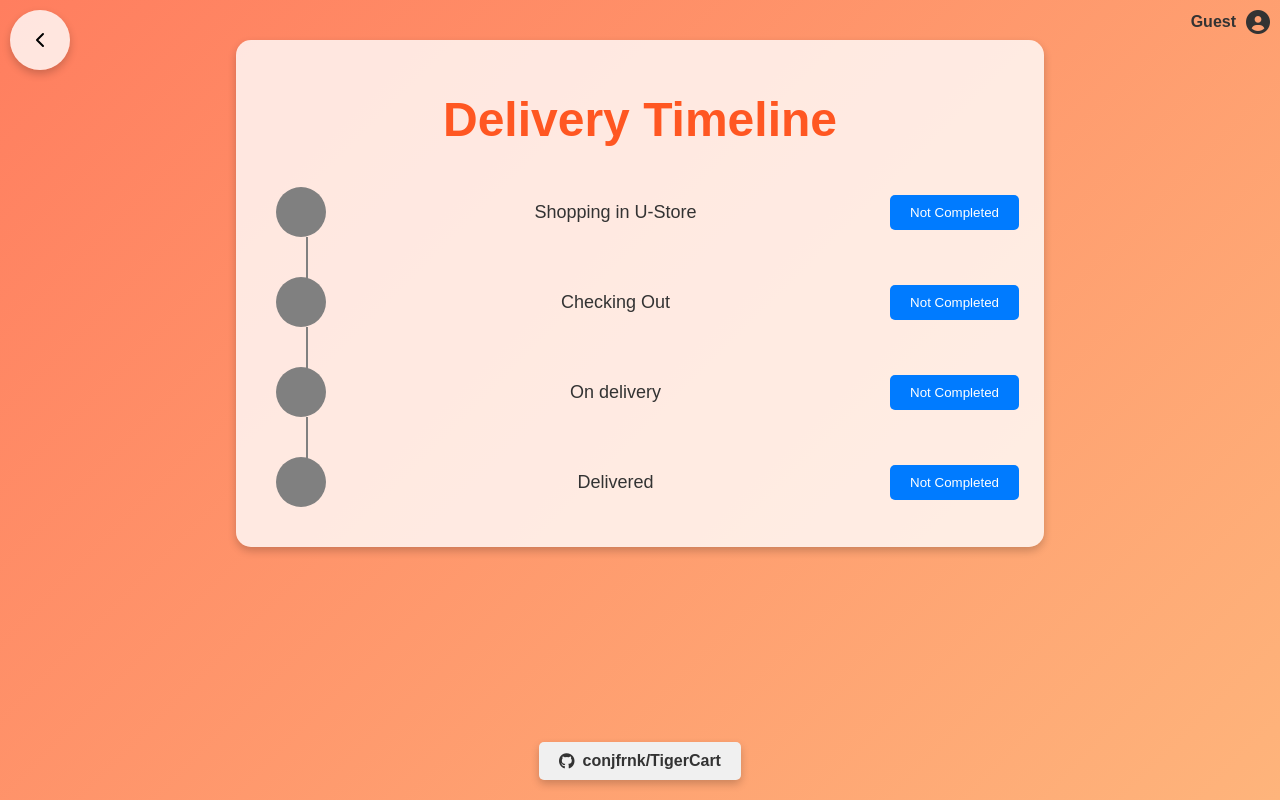
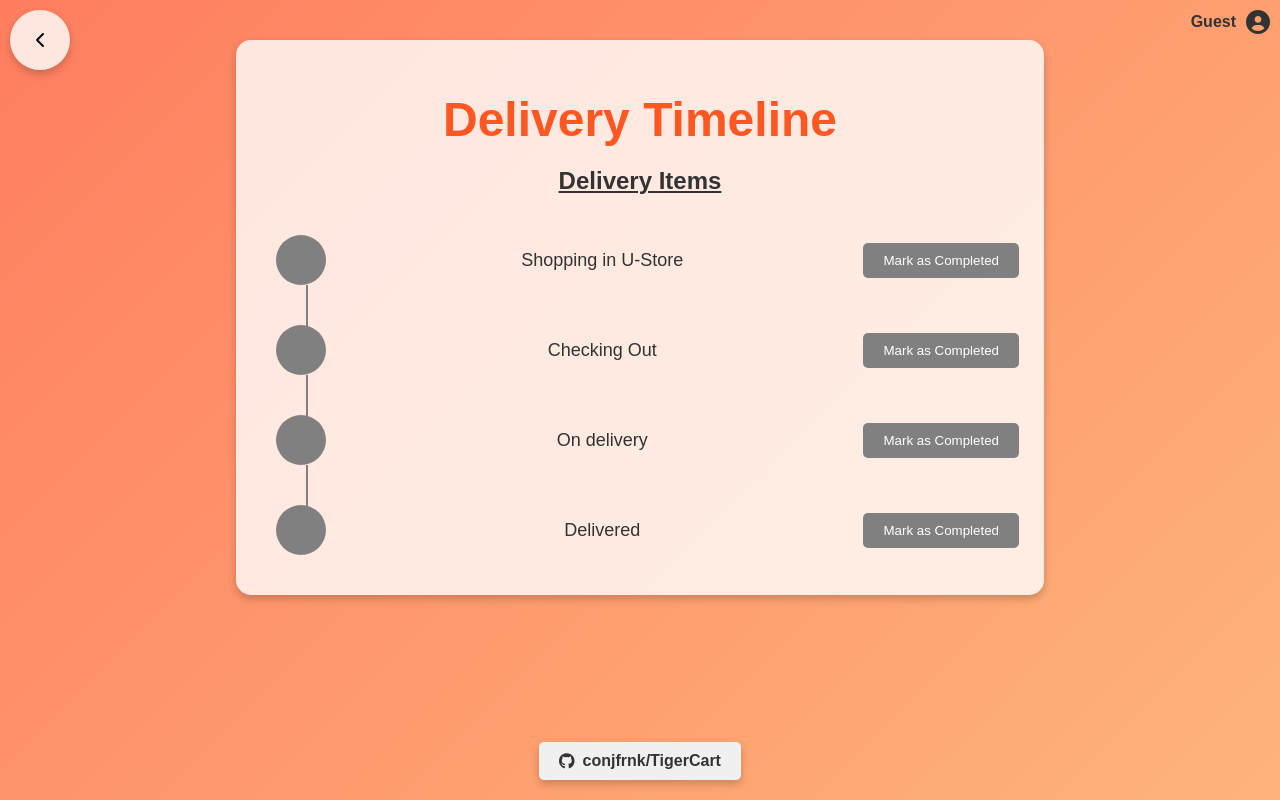
Before and after one commit to mattzhang80/TigerCart_forked, a Flask app: page /delivery_timeline/1 in a window 1280 px wide. Run offline with Flask 3, Linux system fonts and the light colour scheme; data that the repository does not hold is empty.

Commit message:
timeline shows deliverer what they need to buy

```diff
--- a/app.py
+++ b/app.py
@@ -336,7 +336,8 @@ def delivery_timeline(delivery_id):
     if response.status_code == 200:
         delivery = response.json()
         return render_template(
-            "deliverer_timeline.html", delivery=delivery
+            "deliverer_timeline.html", delivery=delivery,
+            items=delivery['cart']
         )
     return "Delivery not found", 404
 
--- a/templates/deliverer_timeline.html
+++ b/templates/deliverer_timeline.html
@@ -3,26 +3,32 @@
 
 {% block content %}
 <h1>Delivery Timeline</h1>
+<h2><u>Delivery Items</u></h2>
+<ul>
+    {% for item_id, item in items.items() %}
+        <li>{{ item.name }} - Quantity: {{ item.quantity }}</li>
+    {% endfor %}
+</ul>
 <div class="timeline">
     <div class="step" id="shopping-step">
         <div class="circle"></div>
         <span class="step-text">Shopping in U-Store</span>
-        <button onclick="markStepComplete('shopping-step')" id="shopping-status">Not Completed</button>
+        <button onclick="markStepComplete('shopping-step')" id="shopping-status" style="background-color: grey;">Mark as Completed</button>
     </div>
     <div class="step" id="checking-out-step">
         <div class="circle"></div>
         <span class="step-text">Checking Out</span>
-        <button onclick="markStepComplete('checking-out-step')" id="checking-out-status">Not Completed</button>
+        <button onclick="markStepComplete('checking-out-step')" id="checking-out-status" style="background-color: grey;">Mark as Completed</button>
     </div>
     <div class="step" id="on-delivery-step">
         <div class="circle"></div>
         <span class="step-text">On delivery</span>
-        <button onclick="markStepComplete('on-delivery-step')" id="on-delivery-status">Not Completed</button>
+        <button onclick="markStepComplete('on-delivery-step')" id="on-delivery-status" style="background-color: grey;">Mark as Completed</button>
     </div>
     <div class="step" id="delivered-step">
         <div class="circle"></div>
         <span class="step-text">Delivered</span>
-        <button onclick="markStepComplete('delivered-step')" id='delivered-status'>Not Completed</button>
+        <button onclick="markStepComplete('delivered-step')" id='delivered-status' style="background-color: grey;">Mark as Completed</button>
     </div>
 </div>
 {% endblock %}
```
Also changed, not shown: tigercart.sqlite3, users.sqlite3.
